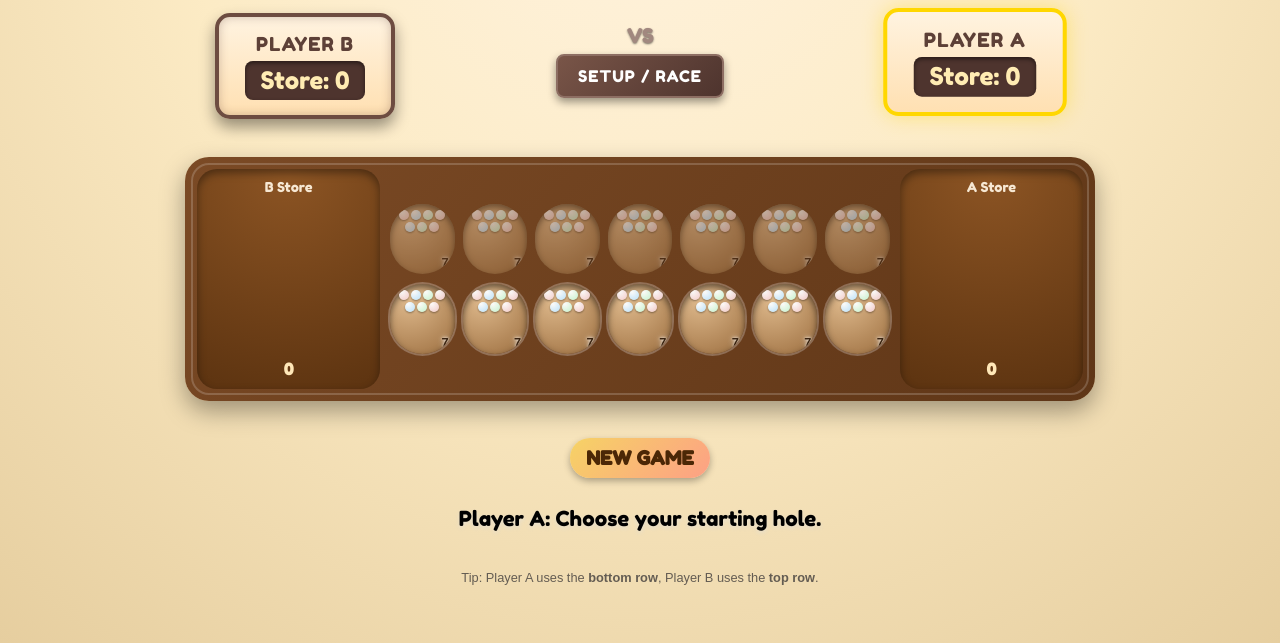
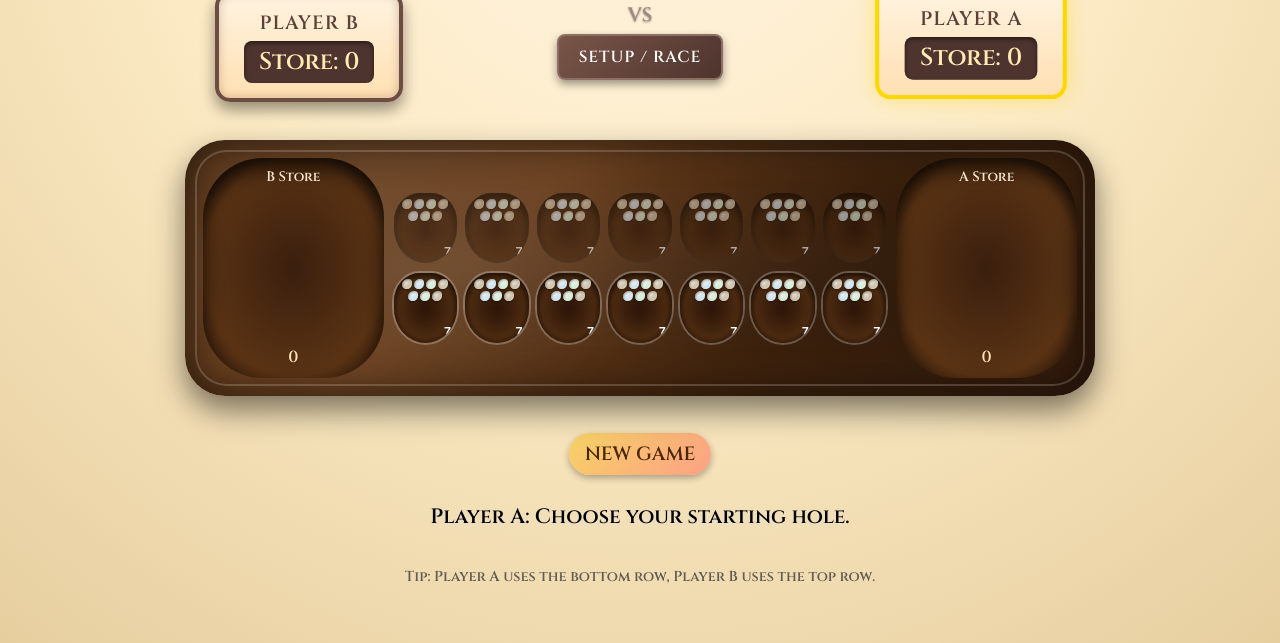
Before and after one commit to HRChiam/congkak-game, a plain HTML site: page index.html in a window 1280 px wide. Shown: the part 157-800 px from the top of the page. Drawn offline with Linux system fonts and the light colour scheme.

Commit message:
edit design

```diff
--- a/index.html
+++ b/index.html
@@ -5,7 +5,7 @@
   <meta charset="UTF-8" />
   <title>Congkak Game</title>
   <meta name="viewport" content="width=device-width, initial-scale=1.0" />
-  <link href="https://fonts.googleapis.com/css2?family=Fredoka+One&display=swap" rel="stylesheet">
+  <link href="https://fonts.googleapis.com/css2?family=Cinzel:wght@600&display=swap" rel="stylesheet">
   <link rel="stylesheet" href="style.css" />
 </head>
 
--- a/script.js
+++ b/script.js
@@ -1,7 +1,3 @@
-// Congkak Game Logic + Smooth Path Animation
-// Enhanced: Sequential Selection -> Simultaneous Race
-// Features: Pop-up Winner, Max 100 Store Seeds, Max 30 Hole Seeds
-
 // Board indexes:
 // 0-6   : Player A holes (bottom row)
 // 7     : Player A store (Right)
--- a/style.css
+++ b/style.css
@@ -12,8 +12,9 @@ body {
   align-items: center;
   /* Deep, rich wooden table background */
   background: radial-gradient(circle at top, #fff3e0 0, #fcebc5 45%, #e6ce9f 100%);
-  font-family: 'Fredoka One', system-ui, sans-serif;
-  color: #fff8e1; /* Off-white text */
+  font-family: 'Cinzel', serif;
+  color: #fff8e1;
+  /* Off-white text */
 }
 
 .page {
@@ -26,28 +27,42 @@ body {
 }
 
 /* --- TITLE DESIGN (GOLD STYLE) --- */
-.main-title {
+/* .main-title {
   font-size: 4.5rem;
-  /* Gold Gradient Text */
   background: linear-gradient(to bottom, #ffd700, #f39c12);
   -webkit-background-clip: text;
   background-clip: text;
   color: transparent;
-
   text-transform: uppercase;
   margin-bottom: 25px;
   letter-spacing: 3px;
+  filter: drop-shadow(0 4px 0px #4e342e);
+  -webkit-text-stroke: 1px #8d6e63;
+  animation: floatTitle 4s ease-in-out infinite;
+} */
 
-  /* Dark Outline */
-  filter: drop-shadow(0 4px 0px #4e342e);
-  -webkit-text-stroke: 1px #8d6e63; /* Subtle stroke for sharpness */
-
+.main-title {
+  font-size: 3rem;
+  color: #4b2a10;
+  background: none;
+  -webkit-text-stroke: 0;
+  text-shadow: 2px 2px 0 #d7b892;
+  text-transform: uppercase;
+  margin-bottom: 25px;
+  letter-spacing: 2px;
   animation: floatTitle 4s ease-in-out infinite;
 }
 
 @keyframes floatTitle {
-  0%, 100% { transform: translateY(0); }
-  50% { transform: translateY(-8px); }
+
+  0%,
+  100% {
+    transform: translateY(0);
+  }
+
+  50% {
+    transform: translateY(-8px);
+  }
 }
 
 /* --- SCOREBOARD SECTION (PARCHMENT STYLE) --- */
@@ -76,22 +91,24 @@ body {
   /* Wood Border Effect */
   border: 4px solid #6d4c41;
   box-shadow:
-    inset 0 0 10px rgba(93, 64, 55, 0.3), /* Inner shadow for depth */
-    0 8px 15px rgba(0,0,0,0.4); /* Drop shadow on table */
+    inset 0 0 10px rgba(93, 64, 55, 0.3),
+    /* Inner shadow for depth */
+    0 8px 15px rgba(0, 0, 0, 0.4);
+  /* Drop shadow on table */
 
   transition: transform 0.2s, box-shadow 0.2s;
 }
 
-/* Active Turn Highlights (Glow) */
 body.player-a-turn .player-card.player-a {
   transform: translateY(-4px) scale(1.02);
-  border-color: #ffd700; /* Gold Border */
+  border-color: #ffd700;
   box-shadow: 0 0 20px rgba(255, 215, 0, 0.4);
 }
 
 body.player-b-turn .player-card.player-b {
   transform: translateY(-4px) scale(1.02);
-  border-color: #ffd700; /* Gold Border */
+  border-color: #ffd700;
+  /* Gold Border */
   box-shadow: 0 0 20px rgba(255, 215, 0, 0.4);
 }
 
@@ -104,7 +121,8 @@ body.player-b-turn .player-card.player-b {
 
 .player-name {
   font-size: 1.2rem;
-  color: #5d4037; /* Dark Wood Color */
+  color: #5d4037;
+  /* Dark Wood Color */
   text-transform: uppercase;
   letter-spacing: 1px;
   margin-bottom: 5px;
@@ -116,10 +134,12 @@ body.player-b-turn .player-card.player-b {
   padding: 5px 15px;
   border-radius: 8px;
   font-size: 1.5rem;
-  color: #ffecb3; /* Light cream text */
+  color: #ffecb3;
+  /* Light cream text */
   min-width: 90px;
   text-align: center;
-  box-shadow: inset 0 2px 4px rgba(0,0,0,0.5); /* Inset look */
+  box-shadow: inset 0 2px 4px rgba(0, 0, 0, 0.5);
+  /* Inset look */
 }
 
 /* Center Turn Indicator (Wooden Plaque) */
@@ -135,7 +155,7 @@ body.player-b-turn .player-card.player-b {
   color: #a1887f;
   font-weight: 900;
   margin-bottom: 6px;
-  text-shadow: 0 1px 2px rgba(0,0,0,0.5);
+  text-shadow: 0 1px 2px rgba(0, 0, 0, 0.5);
 }
 
 .turn-pill {
@@ -146,13 +166,14 @@ body.player-b-turn .player-card.player-b {
   font-size: 1rem;
   letter-spacing: 1px;
   border: 2px solid #8d6e63;
-  box-shadow: 0 4px 8px rgba(0,0,0,0.4);
+  box-shadow: 0 4px 8px rgba(0, 0, 0, 0.4);
   text-transform: uppercase;
 }
 
 /* Hand Bubbles (Floating Seeds) */
 .hand-bubble {
-  background: radial-gradient(circle at 30% 30%, #ffd54f, #ff6f00); /* Amber/Gold bead */
+  background: radial-gradient(circle at 30% 30%, #ffd54f, #ff6f00);
+  /* Amber/Gold bead */
   color: #3e2723;
   width: 50px;
   height: 50px;
@@ -163,7 +184,7 @@ body.player-b-turn .player-card.player-b {
   font-size: 1.2rem;
   font-weight: bold;
   border: 2px solid #fff8e1;
-  box-shadow: 0 4px 8px rgba(0,0,0,0.3);
+  box-shadow: 0 4px 8px rgba(0, 0, 0, 0.3);
 
   position: absolute;
   top: -20px;
@@ -171,8 +192,13 @@ body.player-b-turn .player-card.player-b {
   z-index: 10;
 }
 
-.player-b .hand-bubble { right: -15px; }
-.player-a .hand-bubble { left: -15px; }
+.player-b .hand-bubble {
+  right: -15px;
+}
+
+.player-a .hand-bubble {
+  left: -15px;
+}
 
 /* --- CONTROLS & FOOTER --- */
 .controls {
@@ -180,9 +206,9 @@ body.player-b-turn .player-card.player-b {
 }
 
 #newGameBtn {
-  font-family: 'Fredoka One', cursive;
+  font-family: 'Cinzel', serif;
   padding: 14px 40px;
-  border-radius: 12px; /* Less round, more like a button block */
+  border-radius: 12px;
   border: none;
 
   /* Green Cloth / Felt Style Button */
@@ -194,8 +220,9 @@ body.player-b-turn .player-card.player-b {
   text-transform: uppercase;
   cursor: pointer;
   box-shadow:
-    0 5px 0 #1b5e20, /* Dark green depth */
-    0 10px 15px rgba(0,0,0,0.3);
+    0 5px 0 #1b5e20,
+    /* Dark green depth */
+    0 10px 15px rgba(0, 0, 0, 0.3);
   transition: transform 0.1s, box-shadow 0.1s;
 }
 
@@ -207,16 +234,19 @@ body.player-b-turn .player-card.player-b {
 #status {
   margin-top: 20px;
   font-size: 1.3rem;
-  color: #000000; /* Light wood color text */
+  color: #000000;
+  /* Light wood color text */
   text-shadow: 0 2px 4px rgba(222, 222, 222, 0.6);
   min-height: 30px;
 }
 
 .footer {
   margin-top: 30px;
-  font-family: sans-serif;
+  font-family: 'Cinzel', serif;
   color: #4b4642;
   font-size: 0.9rem;
+  text-align: center;
+  opacity: 0.85;
 }
 
 .board-container {
@@ -226,28 +256,53 @@ body.player-b-turn .player-card.player-b {
 }
 
 .board {
-  background: linear-gradient(135deg, #7b4a25, #5f3617);
-  border-radius: 24px;
-  padding: 12px;
+  background:
+    radial-gradient(circle at 20% 20%,
+      rgba(255, 255, 255, 0.08),
+      transparent 40%),
+    radial-gradient(circle at 80% 30%,
+      rgba(0, 0, 0, 0.25),
+      transparent 45%),
+    linear-gradient(135deg,
+      #5b3415 0%,
+      #6a3f1d 35%,
+      #4b2a10 65%,
+      #3a1f0e 100%);
+  border-radius: 40px;
+  padding: 18px;
   display: grid;
   grid-template-columns: 1.1fr 3fr 1.1fr;
   gap: 10px;
-  box-shadow: 0 10px 25px rgba(0, 0, 0, 0.35);
+  box-shadow:
+    inset 0 0 40px rgba(0, 0, 0, 0.7),
+    inset 0 0 12px rgba(255, 255, 255, 0.05),
+    0 14px 30px rgba(0, 0, 0, 0.5);
   position: relative;
 }
 
 .board::before {
   content: "";
   position: absolute;
-  inset: 6px;
-  border-radius: 18px;
+  inset: 10px;
+  border-radius: 32px;
   border: 2px solid rgba(255, 255, 255, 0.18);
   pointer-events: none;
+  background:
+    radial-gradient(ellipse at 30% 50%,
+      rgba(255, 255, 255, 0.06),
+      transparent 60%),
+    radial-gradient(ellipse at 70% 60%,
+      rgba(0, 0, 0, 0.18),
+      transparent 65%);
 }
 
 .store {
-  background: radial-gradient(circle at top, #8d5524, #5c3310);
-  border-radius: 20px;
+  background:
+    radial-gradient(ellipse at center,
+      #3a1f0e 0%,
+      #5a3314 70%,
+      #2a1408 100%);
+  border-radius: 60px;
   padding: 10px 6px;
   display: flex;
   flex-direction: column;
@@ -255,7 +310,8 @@ body.player-b-turn .player-card.player-b {
   justify-content: space-between;
   min-height: 220px;
   position: relative;
-  box-shadow: inset 0 4px 8px rgba(0, 0, 0, 0.4);
+  box-shadow:
+    inset 0 10px 20px rgba(0, 0, 0, 0.8);
   overflow: hidden;
 }
 
@@ -293,8 +349,15 @@ body.player-b-turn .player-card.player-b {
   border-radius: 10px;
 }
 
-.hole .seed-container .seed { width: 10px; height: 10px; }
-.store .seed-container .seed { width: 12px; height: 12px; }
+.hole .seed-container .seed {
+  width: 10px;
+  height: 10px;
+}
+
+.store .seed-container .seed {
+  width: 12px;
+  height: 12px;
+}
 
 .store .count {
   margin-top: 6px;
@@ -317,13 +380,19 @@ body.player-b-turn .player-card.player-b {
 
 .hole {
   position: relative;
-  border-radius: 999px;
+  border-radius: 45% 45% 55% 55%;
   border: none;
   outline: none;
   cursor: pointer;
   height: 70px;
-  background: radial-gradient(circle at 30% 20%, #e0bb8e, #9c6e3f);
-  box-shadow: inset 0 3px 6px rgba(0, 0, 0, 0.5);
+  background:
+    radial-gradient(ellipse at center,
+      #2b1408 0%,
+      #4b2a10 60%,
+      #1a0c05 100%);
+  box-shadow:
+    inset 0 8px 14px rgba(0, 0, 0, 0.8),
+    inset 0 -2px 4px rgba(255, 255, 255, 0.1);
   padding: 6px;
   transition: transform 0.12s ease, box-shadow 0.12s ease, background 0.15s ease;
   overflow: hidden;
@@ -352,26 +421,35 @@ body.player-b-turn .player-card.player-b {
 .seed {
   width: 10px;
   height: 10px;
-  border-radius: 999px;
-  background: radial-gradient(circle at 30% 20%, #ffffff, #f3caca);
-  box-shadow: 0 1px 2px rgba(0, 0, 0, 0.4);
+  border-radius: 60% 40% 55% 45%;
+  background:
+    radial-gradient(circle at 30% 30%, #f5f1e6, #b8aa8a);
+  box-shadow:
+    inset -1px -1px 2px rgba(255, 255, 255, 0.4),
+    inset 1px 1px 2px rgba(0, 0, 0, 0.3),
+    0 1px 2px rgba(0, 0, 0, 0.4);
   opacity: 0.95;
 }
 
-.seed.alt { background: radial-gradient(circle at 30% 20%, #ffffff, #b8e4ff); }
-.seed.third { background: radial-gradient(circle at 30% 20%, #ffffff, #c4f5d2); }
+.seed.alt {
+  background: radial-gradient(circle at 30% 20%, #ffffff, #b8e4ff);
+}
+
+.seed.third {
+  background: radial-gradient(circle at 30% 20%, #ffffff, #c4f5d2);
+}
 
 .hole .count {
   position: absolute;
   right: 6px;
   bottom: 4px;
-  font-size: 0.8rem; /* Slightly larger */
-  font-weight: 800;  /* Bolder */
-  color: #3b2411;
-  text-shadow:
+  font-size: 0.8rem;
+  font-weight: 800;
+  color: #ffffff;
+  /* text-shadow:
     0 0 3px rgba(255, 255, 255, 1),
-    0 0 6px rgba(255, 255, 255, 0.8); /* Stronger glow for readability */
-  z-index: 10; /* Ensure it stays ON TOP of seeds */
+    0 0 6px rgba(255, 255, 255, 0.8); */
+  z-index: 10;
   pointer-events: none;
 }
 
@@ -410,11 +488,6 @@ body.player-b-turn .player-card.player-b {
   margin-bottom: 4px;
 }
 
-.footer {
-  text-align: center;
-  font-size: 0.8rem;
-  opacity: 0.85;
-}
 
 body.player-a-turn .row-bottom .hole {
   box-shadow: 0 0 0 2px rgba(255, 255, 255, 0.25), inset 0 3px 6px rgba(0, 0, 0, 0.5);
@@ -468,12 +541,14 @@ body.player-b-turn .row-top .hole {
 }
 
 .modal-content {
-  background: #fffbeb; /* Light cream background */
+  background: #fffbeb;
+  /* Light cream background */
   padding: 40px 20px;
   border-radius: 40px;
   box-shadow:
-    0 20px 60px rgba(0,0,0,0.5),
-    0 0 0 10px #5c3310; /* Dark brown border like image */
+    0 20px 60px rgba(0, 0, 0, 0.5),
+    0 0 0 10px #5c3310;
+  /* Dark brown border like image */
   text-align: center;
   width: 500px;
   max-width: 90%;
@@ -483,7 +558,7 @@ body.player-b-turn .row-top .hole {
 
 /* 1. THE MAIN TITLE (PLAYER A WINS!) */
 .modal-content h2 {
-  font-family: 'Fredoka One', cursive, sans-serif;
+  font-family: 'Cinzel', serif;
   font-size: 3.2rem;
   line-height: 1.1;
   text-transform: uppercase;
@@ -497,10 +572,12 @@ body.player-b-turn .row-top .hole {
 /* Winner A Text Style (Green with Dark Outline) */
 .win-text-a {
   color: #2ecc71;
-  -webkit-text-stroke: 2px #0f5f28; /* Dark green outline */
+  -webkit-text-stroke: 2px #0f5f28;
+  /* Dark green outline */
   text-shadow:
-    4px 4px 0px #0f5f28, /* Cartoon block shadow */
-    4px 8px 10px rgba(0,0,0,0.2);
+    4px 4px 0px #0f5f28,
+    /* Cartoon block shadow */
+    4px 8px 10px rgba(0, 0, 0, 0.2);
 }
 
 /* Winner B Text Style (Orange with Dark Outline) */
@@ -509,7 +586,7 @@ body.player-b-turn .row-top .hole {
   -webkit-text-stroke: 2px #d35400;
   text-shadow:
     4px 4px 0px #d35400,
-    4px 8px 10px rgba(0,0,0,0.2);
+    4px 8px 10px rgba(0, 0, 0, 0.2);
 }
 
 /* Tie Text Style */
@@ -523,7 +600,8 @@ body.player-b-turn .row-top .hole {
 .final-score {
   display: flex;
   justify-content: center;
-  align-items: flex-end; /* Align texts to bottom of numbers */
+  align-items: flex-end;
+  /* Align texts to bottom of numbers */
   gap: 30px;
   margin-bottom: 40px;
   position: relative;
@@ -533,12 +611,13 @@ body.player-b-turn .row-top .hole {
   display: flex;
   flex-direction: column;
   align-items: center;
-  position: relative; /* For crown positioning */
+  position: relative;
+  /* For crown positioning */
 }
 
 /* "PLAYER A" / "PLAYER B" Labels */
 .score-box span:first-child {
-  font-family: 'Fredoka One', sans-serif;
+  font-family: 'Cinzel', serif;
   font-size: 1.3rem;
   margin-bottom: 0px;
   text-transform: uppercase;
@@ -548,33 +627,44 @@ body.player-b-turn .row-top .hole {
 /* Coloring the labels specifically */
 /* First box is Player A */
 .final-score .score-box:first-child span:first-child {
-  color: #e67e22; /* Orange label for A */
+  color: #e67e22;
+  /* Orange label for A */
 }
+
 /* Third box is Player B (2nd is VS) */
 .final-score .score-box:last-child span:first-child {
-  color: #95a5a6; /* Grey label for B */
+  color: #95a5a6;
+  /* Grey label for B */
 }
 
 /* The Big Numbers */
 .score-box .big-num {
-  font-family: 'Fredoka One', sans-serif;
+  font-family: 'Cinzel', serif;
   font-size: 4.5rem;
   line-height: 1;
 }
 
 /* Player A Number Color */
-#finalScoreA { color: #d35400; /* Burnt Orange */ }
+#finalScoreA {
+  color: #d35400;
+  /* Burnt Orange */
+}
+
 /* Player B Number Color */
-#finalScoreB { color: #4e342e; /* Dark Brown */ }
+#finalScoreB {
+  color: #4e342e;
+  /* Dark Brown */
+}
 
 /* VS Text */
 .vs {
-  font-family: sans-serif;
+  font-family: 'Cinzel', serif;
   font-size: 1.5rem;
   color: #bdc3c7;
   font-weight: 900;
   font-style: italic;
-  margin-bottom: 15px; /* Lift it slightly to align with center of numbers */
+  margin-bottom: 15px;
+  /* Lift it slightly to align with center of numbers */
 }
 
 /* 3. CROWN LOGIC */
@@ -593,47 +683,86 @@ body.player-b-turn .row-top .hole {
   left: 50%;
   transform: translateX(-50%);
   animation: floatCrown 2s ease-in-out infinite;
-  filter: drop-shadow(0 2px 4px rgba(0,0,0,0.3));
+  filter: drop-shadow(0 2px 4px rgba(0, 0, 0, 0.3));
 }
 
 /* 4. PLAY AGAIN BUTTON */
 #modalRestartBtn {
-  font-family: 'Fredoka One', sans-serif;
+  font-family: 'Cinzel', serif;
   padding: 12px 60px;
   font-size: 1.4rem;
   color: white;
-  background-color: #2ecc71; /* Bright Green */
+  background-color: #2ecc71;
+  /* Bright Green */
   border: none;
   border-radius: 50px;
   cursor: pointer;
   box-shadow:
-    0 6px 0 #27ae60, /* 3D effect button bottom */
+    0 6px 0 #27ae60,
+    /* 3D effect button bottom */
     0 10px 20px rgba(39, 174, 96, 0.4);
   transition: all 0.1s;
   text-transform: capitalize;
 }
 
 #modalRestartBtn:active {
-  transform: translateY(6px); /* Push down effect */
+  transform: translateY(6px);
+  /* Push down effect */
   box-shadow:
     0 0 0 #27ae60,
-    inset 0 2px 5px rgba(0,0,0,0.2);
+    inset 0 2px 5px rgba(0, 0, 0, 0.2);
 }
 
 /* Animations */
 @keyframes popIn {
-  0% { transform: scale(0.5); opacity: 0; }
-  60% { transform: scale(1.1); }
-  100% { transform: scale(1); opacity: 1; }
+  0% {
+    transform: scale(0.5);
+    opacity: 0;
+  }
+
+  60% {
+    transform: scale(1.1);
+  }
+
+  100% {
+    transform: scale(1);
+    opacity: 1;
+  }
 }
 
 @keyframes floatCrown {
-  0%, 100% { transform: translate(-50%, 0); }
-  50% { transform: translate(-50%, -8px); }
+
+  0%,
+  100% {
+    transform: translate(-50%, 0);
+  }
+
+  50% {
+    transform: translate(-50%, -8px);
+  }
 }
 
-@keyframes fadeIn { from { opacity: 0; } to { opacity: 1; } }
-@keyframes scaleUp { from { transform: scale(0.8); opacity: 0; } to { transform: scale(1); opacity: 1; } }
+@keyframes fadeIn {
+  from {
+    opacity: 0;
+  }
+
+  to {
+    opacity: 1;
+  }
+}
+
+@keyframes scaleUp {
+  from {
+    transform: scale(0.8);
+    opacity: 0;
+  }
+
+  to {
+    transform: scale(1);
+    opacity: 1;
+  }
+}
 
 /* Confetti */
 .confetti {
@@ -643,12 +772,30 @@ body.player-b-turn .row-top .hole {
   z-index: 2001;
   animation: fall linear forwards;
 }
-@keyframes fall { to { transform: translateY(100vh) rotate(720deg); } }
+
+@keyframes fall {
+  to {
+    transform: translateY(100vh) rotate(720deg);
+  }
+}
 
 /* Mobile Adjustments */
 @media (max-width: 600px) {
-  .modal-content h2 { font-size: 2.2rem; margin-bottom: 40px; }
-  .score-box .big-num { font-size: 3rem; }
-  .winner-highlight::before { font-size: 2rem; top: -35px; }
-  .final-score { gap: 15px; }
+  .modal-content h2 {
+    font-size: 2.2rem;
+    margin-bottom: 40px;
+  }
+
+  .score-box .big-num {
+    font-size: 3rem;
+  }
+
+  .winner-highlight::before {
+    font-size: 2rem;
+    top: -35px;
+  }
+
+  .final-score {
+    gap: 15px;
+  }
 }
```
